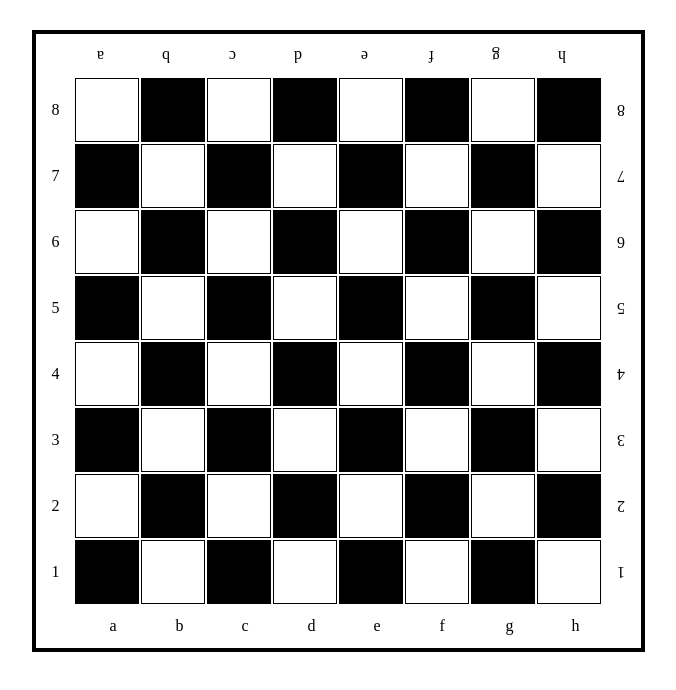
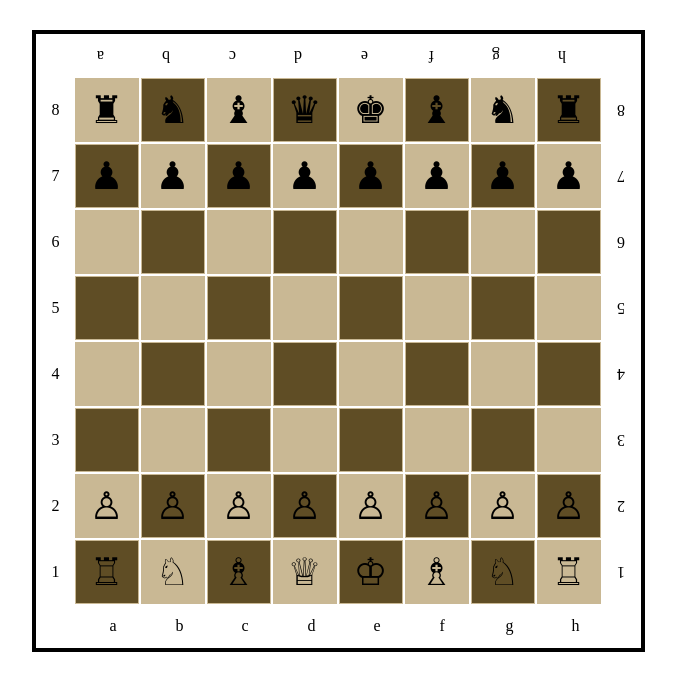
Before and after one commit to Landesadel/GB-JS-basics, a plain HTML site: page Homework-5/homework_5.html in a window 1280 px wide. Shown: the whole page, without its empty margins (302-978 px from the left). Drawn offline with Linux system fonts and the light colour scheme.

Commit message:
Правки 5-го задания
Добавлены фигуры, изменены цвета шахматной доски, для более удобного восприятия.

```diff
--- a/Homework-5/script.js
+++ b/Homework-5/script.js
@@ -3,6 +3,10 @@ function drawChessBoard() {
     let flag = true;
     let trr = document.createElement('tr');
     let arrLetter = [' ', 'a', 'b', 'c', 'd', 'e', 'f', 'g', 'h'];
+    blackFigs1 = ['&#9820;', '&#9822;', '&#9821;', '&#9819;', '&#9818;', '&#9821;', '&#9822;', '&#9820;'],
+        whiteFigs1 = ['&#9814;', '&#9816;', '&#9815;', '&#9813;', '&#9812;', '&#9815;', '&#9816;', '&#9814;'],
+        blackFigs2 = ['&#9823;', '&#9823;', '&#9823;', '&#9823;', '&#9823;', '&#9823;', '&#9823;', '&#9823;'],
+        whiteFigs2 = ['&#9817;', '&#9817;', '&#9817;', '&#9817;', '&#9817;', '&#9817;', '&#9817;', '&#9817;'];
     // Первый ряд букв
     let trtop = document.createElement('tr');
     for (let l = 0; l < 9; l++) {
@@ -36,15 +40,37 @@ function drawChessBoard() {
             let td = document.createElement('td');
             if (flag) {
                 td.className = 'block';
-                td.style.background = 'black';
+                td.style.background = '#5f4d25';
             } else {
-                td.style.background = 'white';
+                td.style.background = '#c9b894';
                 td.className = 'block';
             }
             tr.appendChild(td);
             flag = !flag;
 
+            switch (i) { //Заполняем фигуры в ячейки по строкам
+
+                case 0:
+                    td.innerHTML = blackFigs1[j];
+                    td.className = 'block figstyle';
+                    break;
+                case 1:
+                    td.innerHTML = blackFigs2[j];
+                    td.className = 'block figstyle';
+                    break;
+                case 6:
+                    td.innerHTML = whiteFigs2[j];
+                    td.className = 'block figstyle';
+                    break;
+                case 7:
+                    td.innerHTML = whiteFigs1[j];
+                    td.className = 'block figstyle';
+                    break;
+            }
+
         }
+
+
         //второй столбик цифр
         let tdnum2 = document.createElement('td');
         tdnum2.innerHTML = 8 - i;
--- a/Homework-5/style.css
+++ b/Homework-5/style.css
@@ -6,9 +6,15 @@ table {
 .block {
     width: 60px;
     height: 60px;
-    border: 1px solid #000;
+    border: 1px solid #c9b894;
 }
 
 td {
     margin: 0 auto;
 }
+
+.figstyle {
+    text-align: center;
+    font-size: 38px;
+    vertical-align: middle;
+}
```
